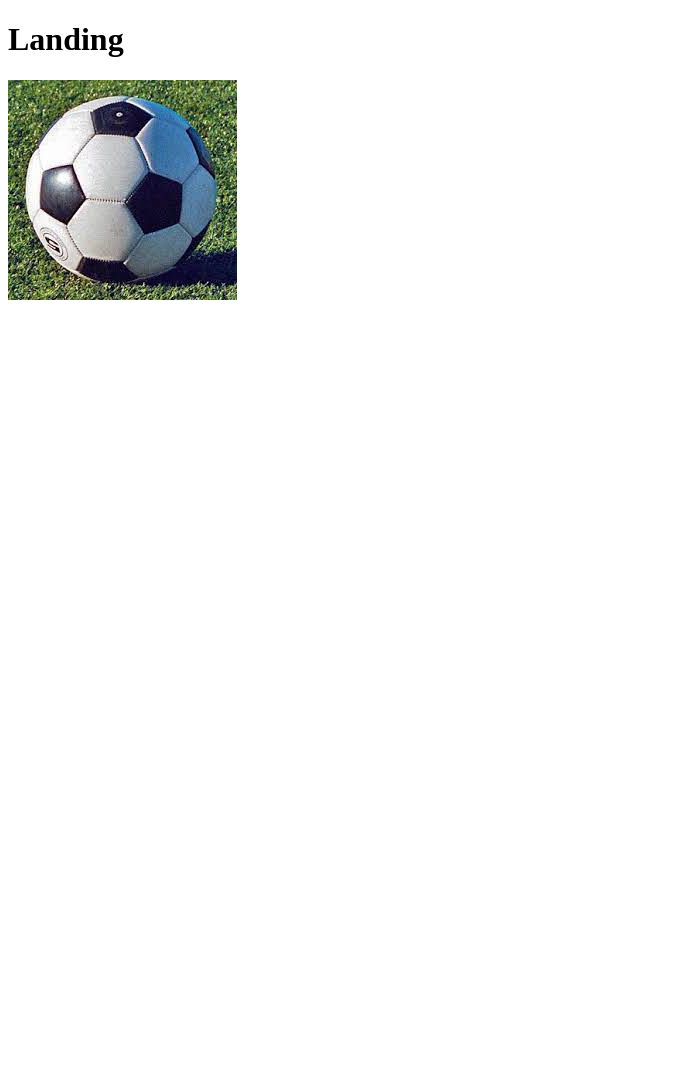
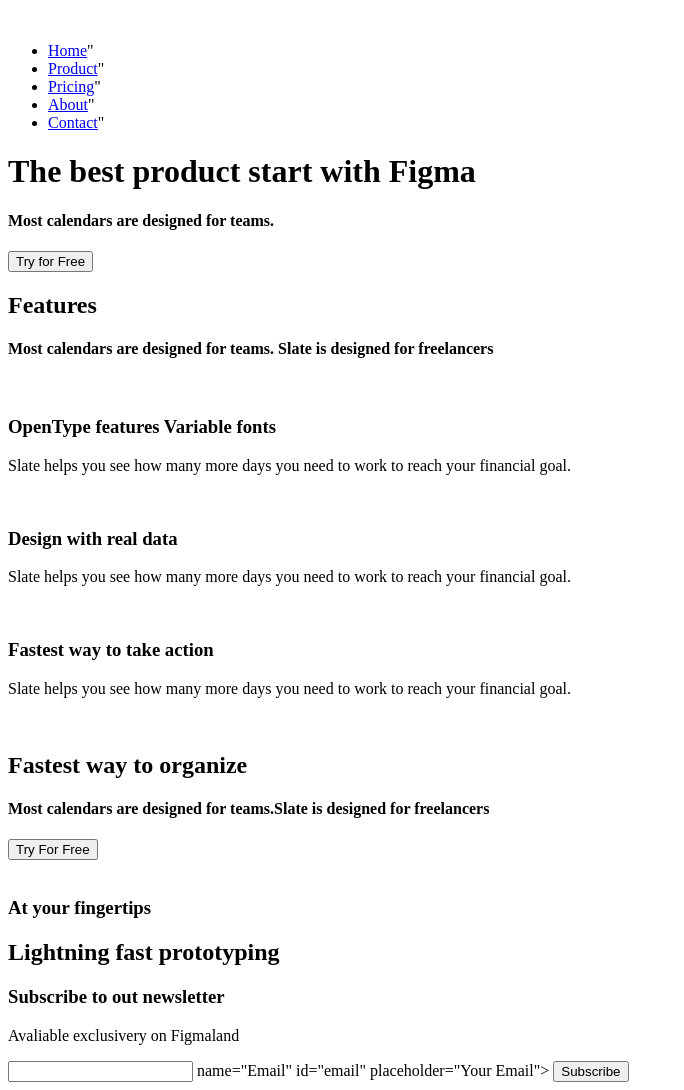
Before and after one commit to OleksiiMalokhatko/my-landing, a plain HTML site: page index.html in a window 1280 px wide. Shown: the whole page, without its empty margins (0-684 px from the left). Before the commit the page ends 800 px from the top, so only its background shows below. Drawn offline with Linux system fonts and the light colour scheme.

Commit message:
Write code

```diff
--- a/index.html
+++ b/index.html
@@ -11,10 +11,63 @@
 
 <body>
     <header>
-        <h1>Landing</h1>
+        <div class="nav-menu">
+            <div class="header-logo">
+                <img src="" alt="">
+            </div>
+            <div class="nav">
+                <ul class="menu">
+                    <li><a href="#">Home</a>" </li>
+                    <li><a href="#">Product</a>" </li>
+                    <li><a href="#">Pricing</a>" </li>
+                    <li><a href="#">About</a>" </li>
+                    <li><a href="#">Contact</a>" </li>
+                </ul>
+
+
+
+            </div>
+
+            <h1>The best product start with Figma </h1>
+            <h4>Most calendars are designed for teams. </h4>
+            <button type="submit"> Try for Free</button>
+
     </header>
     <main>
-       <img src="img/football.jpg" alt="football">
+        <div class="feature">
+            <h2>Features</h2>
+            <h4>Most calendars are designed for teams. Slate is designed for freelancers </h4>
+            <img src="" alt="">
+            <h3>OpenType features Variable fonts</h3>
+            <p>Slate helps you see how many more days you need to work to reach your financial goal.</p>
+            <img src="" alt="">
+            <h3>Design with real data</h3>
+            <p>Slate helps you see how many more days you need to work to reach your financial goal.</p>
+            <img src="" alt="">
+            <h3>Fastest way to take action</h3>
+            <p>Slate helps you see how many more days you need to work to reach your financial goal.</p>
+            <img src="" alt="">
+        </div>
+        <div class="hero-light">
+            <h2>Fastest way to organize </h2>
+            <h4>Most calendars are designed for teams.Slate is designed for freelancers </h4>
+            <button type="submit">Try For Free</button>
+            <img src="" alt="">
+        </div>
+        <div class="CTA">
+            <div class="left-container">
+                <img src="" alt="">
+            </div>
+            <div class="right-container">
+                <h3>At your fingertips</h3>
+                <h2>Lightning fast prototyping</h2>
+                <div class="newsletter">
+                    <h3>Subscribe to out newsletter</h3>
+                    <p>Avaliable exclusivery on Figmaland</p>
+                    <input type="email"> name="Email" id="email" placeholder="Your Email">
+                    <button type="submit">Subscribe</button>
+                </div>
+
     </main>
     <footer>
 
```
